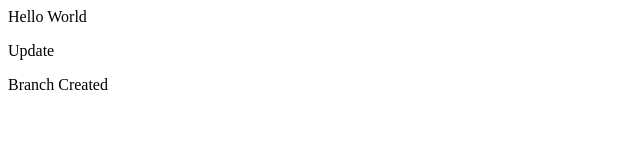
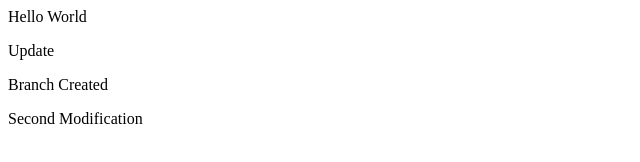
Before and after one commit to mohan-ravi/MyDemoProject, a plain HTML site: page index.html in a window 1280 px wide. Shown: the whole page, without its empty margins (0-640 px from the left). Drawn offline with Linux system fonts and the light colour scheme.

Commit message:
Second-Modification

```diff
--- a/index.html
+++ b/index.html
@@ -3,5 +3,6 @@
 <p>Hello World</p>
 <p>Update</p>
 <p>Branch Created</p>
+<p>Second Modification</p>
 </body>
 </html>
```
